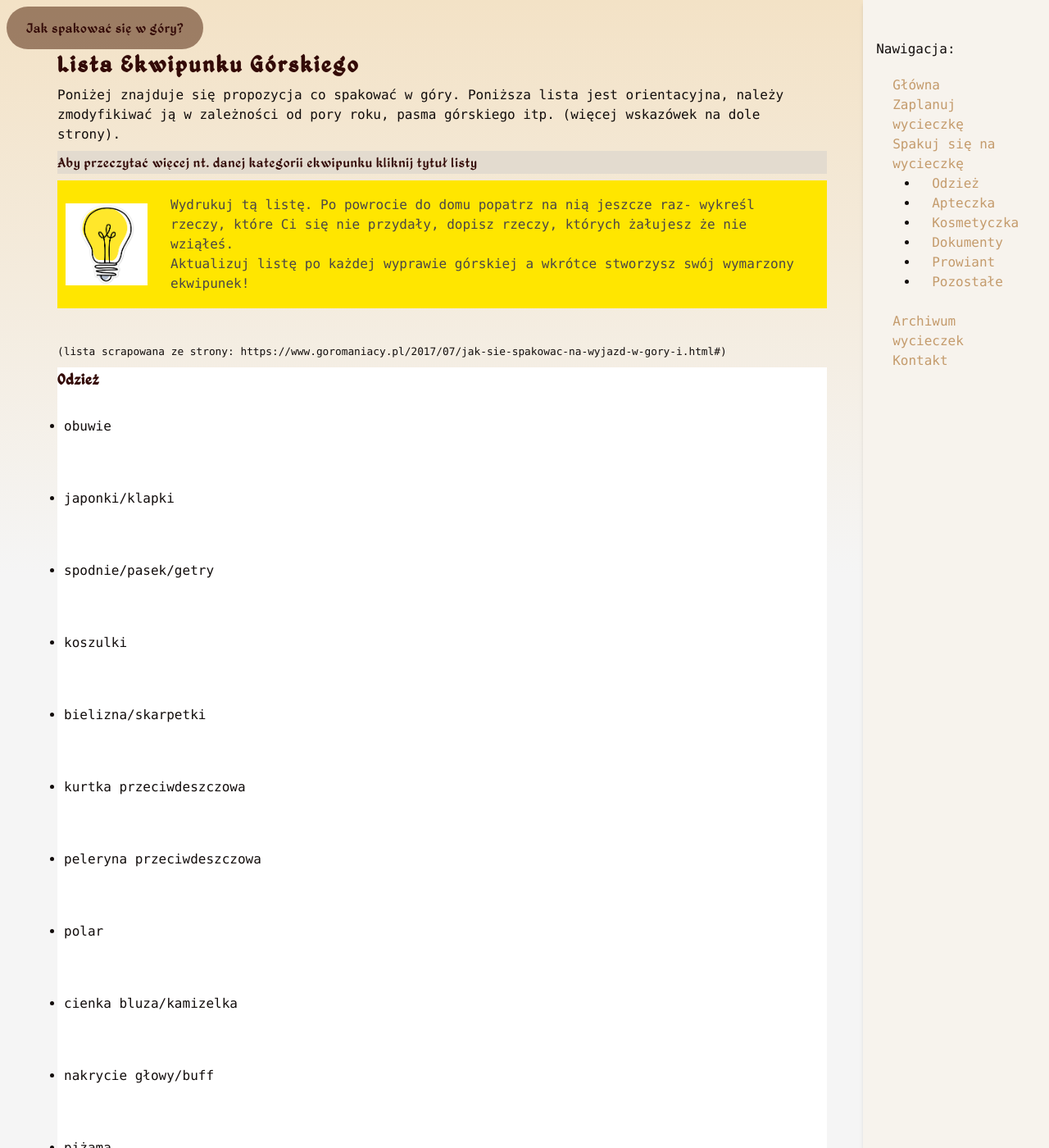
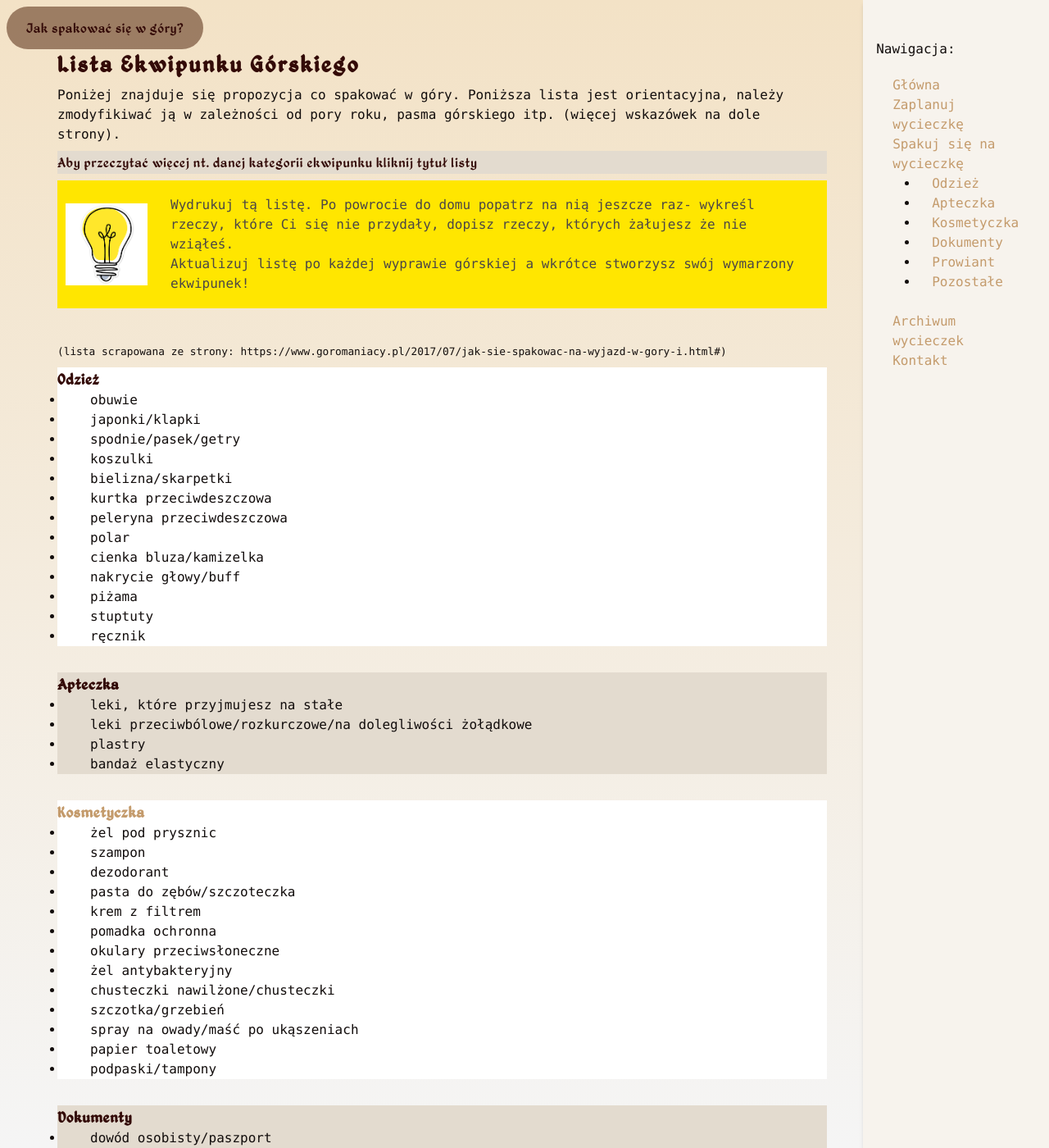
Before and after one commit to kama-pa-go/KGprojects, a Jekyll site: the page built from ekwipunek.md, in a window 1280 px wide and 1400 px high. Shown: the whole window at 82% size. Built offline with Jekyll 4.4.1, drawn with Linux system fonts in a browser that asks for light colours.

Commit message:
Your commit message here

```diff
--- a/assets/output.css
+++ b/assets/output.css
@@ -553,9 +553,6 @@
   .min-h-screen {
     min-height: 100vh;
   }
-  .w-1 {
-    width: calc(var(--spacing) * 1);
-  }
   .w-1\/2 {
     width: calc(1/2 * 100%);
   }
@@ -1253,26 +1250,17 @@
   .bg-amber-50\/50 {
     background-color: color-mix(in oklab, var(--color-amber-50) 50%, transparent);
   }
-  .bg-amber-950 {
-    background-color: var(--color-amber-950);
-  }
   .bg-amber-950\/50 {
     background-color: color-mix(in oklab, var(--color-amber-950) 50%, transparent);
   }
   .bg-basicBeage {
     background-color: var(--color-basicBeage);
   }
-  .bg-black {
-    background-color: var(--color-black);
-  }
   .bg-black\/50 {
     background-color: color-mix(in oklab, var(--color-black) 50%, transparent);
   }
   .bg-greyBase {
     background-color: var(--color-greyBase);
-  }
-  .bg-greyBaseDark {
-    background-color: var(--color-greyBaseDark);
   }
   .bg-red-500 {
     background-color: var(--color-red-500);
@@ -1488,9 +1476,6 @@
   .py-6 {
     padding-block: calc(var(--spacing) * 6);
   }
-  .py-8 {
-    padding-block: calc(var(--spacing) * 8);
-  }
   .py-10 {
     padding-block: calc(var(--spacing) * 10);
   }
@@ -1505,6 +1490,9 @@
   }
   .ps-6 {
     padding-inline-start: calc(var(--spacing) * 6);
+  }
+  .pl-8 {
+    padding-left: calc(var(--spacing) * 8);
   }
   .text-center {
     text-align: center;
@@ -2379,7 +2367,8 @@
 }
 body {
   font-family: Monaco, monospace;
-  background-image: linear-gradient(to top, whitesmoke, whitesmoke, var(--color-basicBeage));
+  background-image: linear-gradient(to top, whitesmoke, var(--color-basicBeage));
+  background-color: whitesmoke;
   -webkit-font-smoothing: antialiased;
   background-repeat: no-repeat;
   background-size: cover;
--- a/assets/styles.css
+++ b/assets/styles.css
@@ -39,7 +39,8 @@
 
 body {
   font-family: Monaco, monospace;
-  background-image: linear-gradient(to top, whitesmoke, whitesmoke, var(--color-basicBeage));
+  background-image: linear-gradient(to top, whitesmoke, var(--color-basicBeage));
+  background-color: whitesmoke;
   -webkit-font-smoothing: antialiased;
   background-repeat: no-repeat;
   background-size: cover;
--- a/ekwipunek.md
+++ b/ekwipunek.md
@@ -26,89 +26,89 @@ Poniżej znajduje się propozycja co spakować w góry. Poniższa lista jest ori
     <div class="bg-white w-full">
         <a haref="/KGprojects/odziez.html"><h2>Odzież</h2></a>
         <ul>
-            <li class="py-8"> obuwie</li>
-            <li class="py-8"> japonki/klapki</li>
-            <li class="py-8"> spodnie/pasek/getry</li>
-            <li class="py-8"> koszulki</li>
-            <li class="py-8"> bielizna/skarpetki</li>
-            <li class="py-8"> kurtka przeciwdeszczowa</li>
-            <li class="py-8"> peleryna przeciwdeszczowa</li>
-            <li class="py-8"> polar</li>
-            <li class="py-8"> cienka bluza/kamizelka</li>
-            <li class="py-8"> nakrycie głowy/buff</li>
-            <li class="py-8"> piżama</li>
-            <li class="py-8"> stuptuty</li>
-            <li class="py-8"> ręcznik</li>
+            <li class="pl-8"> obuwie</li>
+            <li class="pl-8"> japonki/klapki</li>
+            <li class="pl-8"> spodnie/pasek/getry</li>
+            <li class="pl-8"> koszulki</li>
+            <li class="pl-8"> bielizna/skarpetki</li>
+            <li class="pl-8"> kurtka przeciwdeszczowa</li>
+            <li class="pl-8"> peleryna przeciwdeszczowa</li>
+            <li class="pl-8"> polar</li>
+            <li class="pl-8"> cienka bluza/kamizelka</li>
+            <li class="pl-8"> nakrycie głowy/buff</li>
+            <li class="pl-8"> piżama</li>
+            <li class="pl-8"> stuptuty</li>
+            <li class="pl-8"> ręcznik</li>
         </ul>
     </div>
     <div class="bg-greyBase w-full">
         <a haref="/KGprojects/apteczka.html"><h2>Apteczka</h2></a>
         <ul>
-            <li class="py-8"> leki, które przyjmujesz na stałe</li>
-            <li class="py-8"> leki przeciwbólowe/rozkurczowe/na dolegliwości żołądkowe</li>
-            <li class="py-8"> plastry</li>
-            <li class="py-8"> bandaż elastyczny</li>
+            <li class="pl-8"> leki, które przyjmujesz na stałe</li>
+            <li class="pl-8"> leki przeciwbólowe/rozkurczowe/na dolegliwości żołądkowe</li>
+            <li class="pl-8"> plastry</li>
+            <li class="pl-8"> bandaż elastyczny</li>
         </ul>
     </div>
     <div class="bg-white w-full">
         <h2><a haref="/KGprojects/kosmetyczka.html">Kosmetyczka</a></h2>
         <ul>
-            <li class="py-8"> żel pod prysznic</li>
-            <li class="py-8"> szampon</li>
-            <li class="py-8"> dezodorant</li>
-            <li class="py-8"> pasta do zębów/szczoteczka</li>
-            <li class="py-8"> krem z filtrem</li>
-            <li class="py-8"> pomadka ochronna</li>
-            <li class="py-8"> okulary przeciwsłoneczne</li>
-            <li class="py-8"> żel antybakteryjny</li>
-            <li class="py-8"> chusteczki nawilżone/chusteczki</li>
-            <li class="py-8"> szczotka/grzebień</li>
-            <li class="py-8"> spray na owady/maść po ukąszeniach</li>
-            <li class="py-8"> papier toaletowy</li>
-            <li class="py-8"> podpaski/tampony</li>
+            <li class="pl-8"> żel pod prysznic</li>
+            <li class="pl-8"> szampon</li>
+            <li class="pl-8"> dezodorant</li>
+            <li class="pl-8"> pasta do zębów/szczoteczka</li>
+            <li class="pl-8"> krem z filtrem</li>
+            <li class="pl-8"> pomadka ochronna</li>
+            <li class="pl-8"> okulary przeciwsłoneczne</li>
+            <li class="pl-8"> żel antybakteryjny</li>
+            <li class="pl-8"> chusteczki nawilżone/chusteczki</li>
+            <li class="pl-8"> szczotka/grzebień</li>
+            <li class="pl-8"> spray na owady/maść po ukąszeniach</li>
+            <li class="pl-8"> papier toaletowy</li>
+            <li class="pl-8"> podpaski/tampony</li>
         </ul>
     </div>
     <div class="bg-greyBase w-full">
         <a haref="/KGprojects/dokumenty.html"><h2>Dokumenty</h2></a>
         <ul>
-            <li class="py-8"> dowód osobisty/paszport</li>
-            <li class="py-8"> ubezpieczenie (wyjazd zagraniczny)</li>
-            <li class="py-8"> legitymacja</li>
-            <li class="py-8"> bilety na autobus/pociąg/samolot</li>
-            <li class="py-8"> gotówka/karta płatnicza</li>
+            <li class="pl-8"> dowód osobisty/paszport</li>
+            <li class="pl-8"> ubezpieczenie (wyjazd zagraniczny)</li>
+            <li class="pl-8"> legitymacja</li>
+            <li class="pl-8"> bilety na autobus/pociąg/samolot</li>
+            <li class="pl-8"> gotówka/karta płatnicza</li>
         </ul>
     </div>
     <div class="bg-white w-full">
         <a haref="/KGprojects/prowiant.html"><h2>Prowiant</h2></a>
         <ul>
-            <li class="py-8"> kabanosy</li>
-            <li class="py-8"> pasztet/konserwy</li>
-            <li class="py-8"> zupki chińskie</li>
-            <li class="py-8"> pieczywo</li>
-            <li class="py-8"> czekolada/chałwa</li>
-            <li class="py-8"> batony energetyczne/orzechy/suszone owoce</li>
-            <li class="py-8"> herbata/kawa/cukier</li>
+            <li class="pl-8"> kabanosy</li>
+            <li class="pl-8"> pasztet/konserwy</li>
+            <li class="pl-8"> zupki chińskie</li>
+            <li class="pl-8"> pieczywo</li>
+            <li class="pl-8"> czekolada/chałwa</li>
+            <li class="pl-8"> batony energetyczne/orzechy/suszone owoce</li>
+            <li class="pl-8"> herbata/kawa/cukier</li>
         </ul>
     </div>
     <div class="bg-greyBase w-full">
         <a haref="/KGprojects/pozostale.html"><h2>Pozostałe</h2></a>
         <ul>
-            <li class="py-8"> mapa</li>
-            <li class="py-8"> aparat fotograficzny/statyw</li>
-            <li class="py-8"> baterie/akumulatory/ładowarka</li>
-            <li class="py-8"> karty pamięci</li>
-            <li class="py-8"> ładowarka do telefonu</li>
-            <li class="py-8"> czołówka</li>
-            <li class="py-8"> scyzoryk</li>
-            <li class="py-8"> kijki</li>
-            <li class="py-8"> powerbank</li>
-            <li class="py-8"> śpiwór/karimata</li>
-            <li class="py-8"> butelka na wodę/bukłak</li>
-            <li class="py-8"> termos/kubek termiczny</li>
-            <li class="py-8"> sztućce turystyczne</li>
-            <li class="py-8"> podręczny plecak</li>
-            <li class="py-8"> karty do gry</li>
-            <li class="py-8"> poduszka turystyczna</li>
+            <li class="pl-8"> mapa</li>
+            <li class="pl-8"> aparat fotograficzny/statyw</li>
+            <li class="pl-8"> baterie/akumulatory/ładowarka</li>
+            <li class="pl-8"> karty pamięci</li>
+            <li class="pl-8"> ładowarka do telefonu</li>
+            <li class="pl-8"> czołówka</li>
+            <li class="pl-8"> scyzoryk</li>
+            <li class="pl-8"> kijki</li>
+            <li class="pl-8"> powerbank</li>
+            <li class="pl-8"> śpiwór/karimata</li>
+            <li class="pl-8"> butelka na wodę/bukłak</li>
+            <li class="pl-8"> termos/kubek termiczny</li>
+            <li class="pl-8"> sztućce turystyczne</li>
+            <li class="pl-8"> podręczny plecak</li>
+            <li class="pl-8"> karty do gry</li>
+            <li class="pl-8"> poduszka turystyczna</li>
         </ul>
     </div>
 </div>
```
